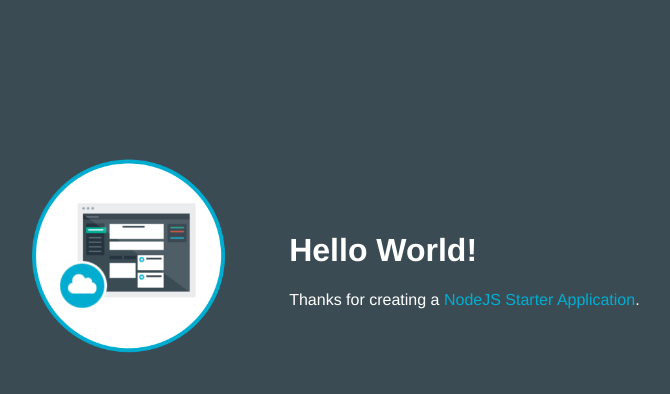
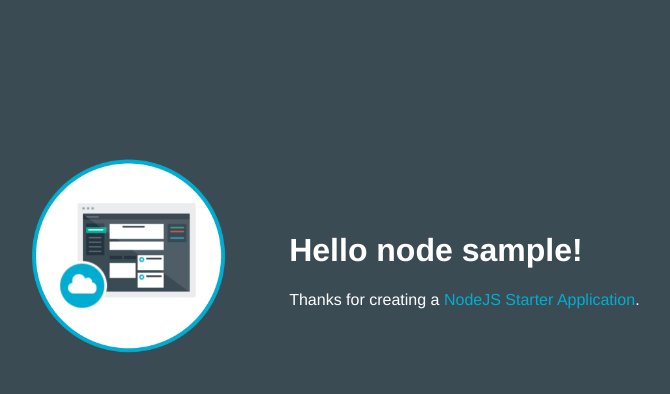
Before and after one commit to etherElric/vy301-ae7-nodesample-clacombe-1479927850187, a website: page public/index.html in a window 1280 px wide. Shown: the whole page, without its empty margins (253-923 px from the left). Drawn offline with Linux system fonts and the light colour scheme.

Commit message:
Updated index page title.

```diff
--- a/public/index.html
+++ b/public/index.html
@@ -16,7 +16,7 @@
           <img class = "newappIcon" src="images/newapp-icon.png">
         </td>
         <td>
-          <h1 id="message">Hello World!</h1>
+          <h1 id="message">Hello node sample!</h1>
           <p class='description'></p> Thanks for creating a <span class = "blue">NodeJS Starter Application</span>.
         </td>
       </tr>
```
Also changed, not shown: 1 other file.
